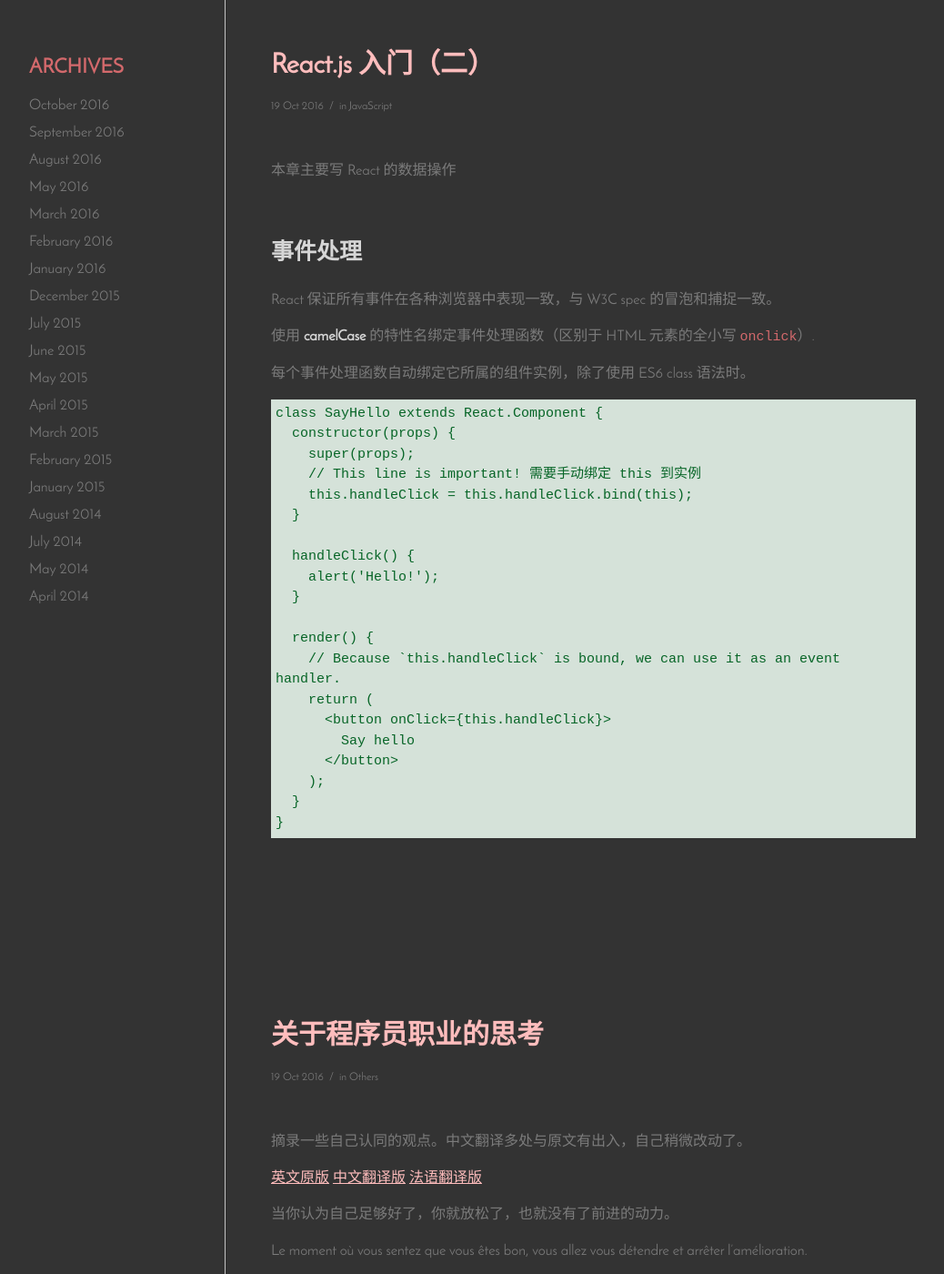
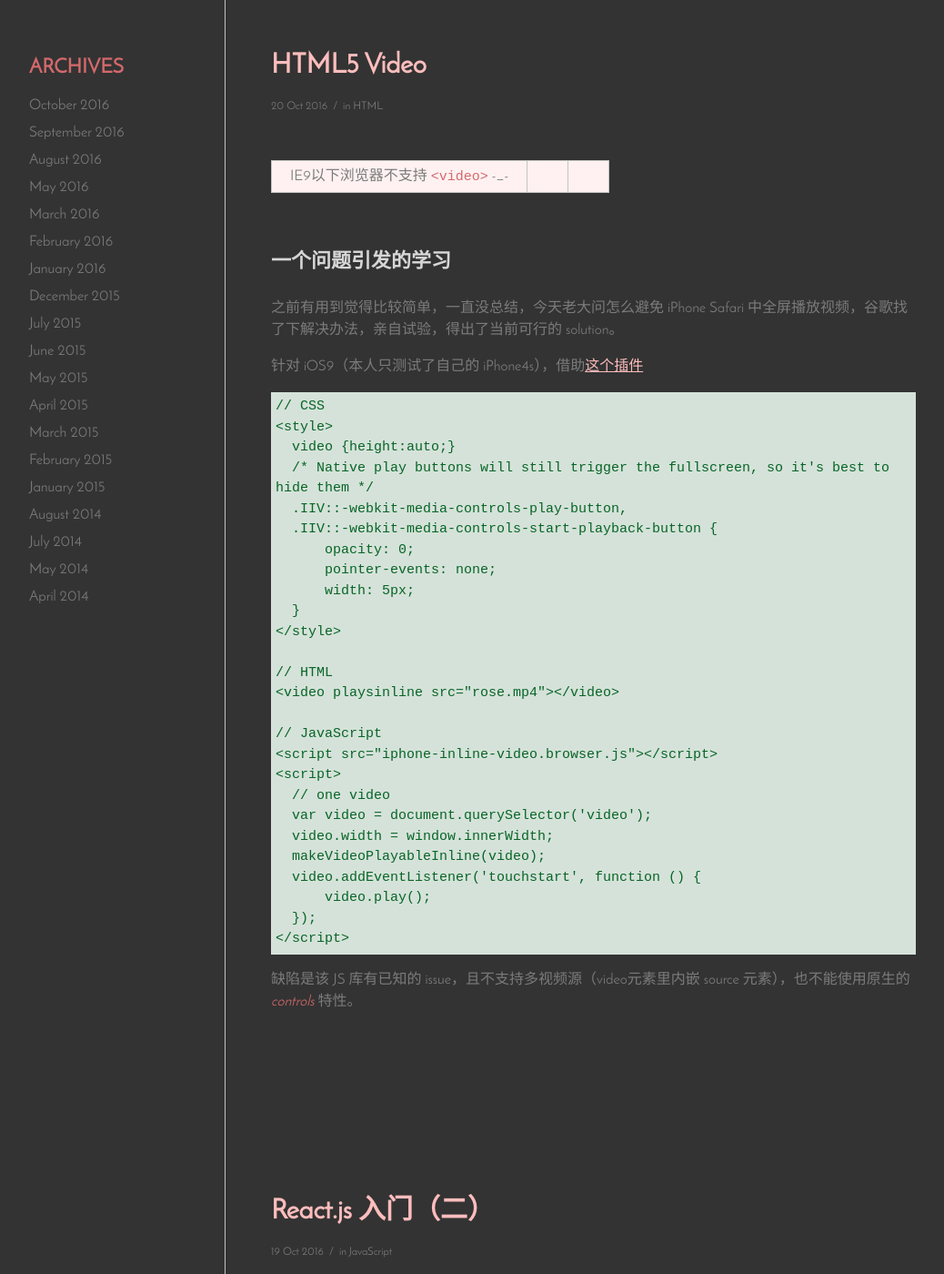
Before and after one commit to Vivi-wu/dive-into-web, a Jekyll site: the page built from blogs/index.html, in a window 1280 px wide and 1400 px high. Shown: the whole window at 91% size, without its empty margins (98-1136 px from the left). Built offline with Jekyll 4.4.1, drawn with Linux system fonts in a browser that asks for light colours; nearby versions of some CDN libraries; the list of posts is cut into pages by our own code; some of the changed text lies outside the part shown.

Commit message:
add HTML video post

```diff
--- a/_posts/2016-09-20-CSS-H5-rem.markdown
+++ b/_posts/2016-09-20-CSS-H5-rem.markdown
@@ -5,6 +5,10 @@ category: CSS
 本文主要是关于 H5 页面开发，还原设计稿web前端技术实现的一些经验和思考。
 
 参考 [一篇真正教会你开发移动端页面的文章-二](http://hcysun.me/2015/10/19/%E4%B8%80%E7%AF%87%E7%9C%9F%E6%AD%A3%E6%95%99%E4%BC%9A%E4%BD%A0%E5%BC%80%E5%8F%91%E7%A7%BB%E5%8A%A8%E7%AB%AF%E9%A1%B5%E9%9D%A2%E7%9A%84%E6%96%87%E7%AB%A0-%E4%BA%8C/)
+
+95%会使用的基本设定：
+
+    <meta name="viewport" content="width=device-width, initial-scale=1, maximum-scale=1.0, minimum-scale=1.0, user-scalable=0">
 
 ### iframe
 
--- /dev/null
+++ b/_posts/2016-10-20-HTML5-Video.markdown
@@ -0,0 +1,76 @@
+---
+title:  "HTML5 Video"
+category: HTML
+---
+IE9以下浏览器不支持 `<video>` -_-|||
+
+### 一个问题引发的学习
+
+之前有用到觉得比较简单，一直没总结，今天老大问怎么避免 iPhone Safari 中全屏播放视频，谷歌找了下解决办法，亲自试验，得出了当前可行的 solution。
+
+针对 iOS9（本人只测试了自己的 iPhone4s），借助[这个插件](https://github.com/bfred-it/iphone-inline-video)
+
+    // CSS
+    <style>
+      video {height:auto;}
+      /* Native play buttons will still trigger the fullscreen, so it's best to hide them */
+      .IIV::-webkit-media-controls-play-button,
+      .IIV::-webkit-media-controls-start-playback-button {
+          opacity: 0;
+          pointer-events: none;
+          width: 5px;
+      }
+    </style>
+
+    // HTML
+    <video playsinline src="rose.mp4"></video>
+
+    // JavaScript
+    <script src="iphone-inline-video.browser.js"></script>
+    <script>
+      // one video
+      var video = document.querySelector('video');
+      video.width = window.innerWidth;
+      makeVideoPlayableInline(video);
+      video.addEventListener('touchstart', function () {
+          video.play();
+      });
+    </script>
+
+缺陷是该 JS 库有已知的 issue，且不支持多视频源（video元素里内嵌 source 元素），也不能使用原生的 _controls_ 特性。
+
+<!--more-->
+
+针对 iOS10 及以上则可以使用 H5 的新属性原生支持：
+
+    <video controls loop playsinline>
+      <source src="rose.mp4">
+    </video>
+
+[iOS10 对于 HTML video 元素的使用放开了限制](https://webkit.org/blog/6784/new-video-policies-for-ios/)
+
+### Video 特性
+
++ `autoplay`，值与属性同名，可不赋值。视频就绪马上播放。
++ `controls`，值与属性同名，可不赋值。显示播放控件，如：播放按钮。
++ `loop`，值与属性同名，可不赋值。文件播放到尾部时自动 seek back 到开始部分。
++ `muted`，值与属性同名，可不赋值。设置视频的音频输出为静音。
++ `poster`，值为 url。视频下载时或用户点击播放按钮前显示的图像。如果没有设置该特性，那么直到第一帧可用前，视频元素区域显示 nothing（空白），之后第一帧会作为 poster frame 显示。
++ `preload`，值与属性同名，可不赋值。视频在页面加载时进行加载，并预备播放。可取值为 `none` 不预加载，`metadata` 只获取基本信息如 length等，`auto` 下载完整视频文件，`""` 同 auto。
+
+    **如果设定了 `autoplay`，则该属性失效**。
+
++ `src`，值为播放视频的 url。可以不指定，在 video 元素内嵌 `<source>` 元素，提供多视频源（为了兼容各种浏览器，至少需要提供 `.ogg` 和 `.mp4` 两种格式的视频源文件）。
++ `height`、`width`，取值为**数字**，以 CSS pixel 为单位。
+
+### HTML Video 对象的属性和方法
+
+[属性列表](http://www.w3school.com.cn/jsref/dom_obj_video.asp)
+
+方法较少这里记一下：
+
++ `addTextTrack()`，给视频添加文本轨道
++ `canPlayType()`，检查浏览器可以播放的视频类型。
++ `load()`，重新加载视频。
++ `play()`，播放视频。
++ `pause()`，暂停视频播放。
```
